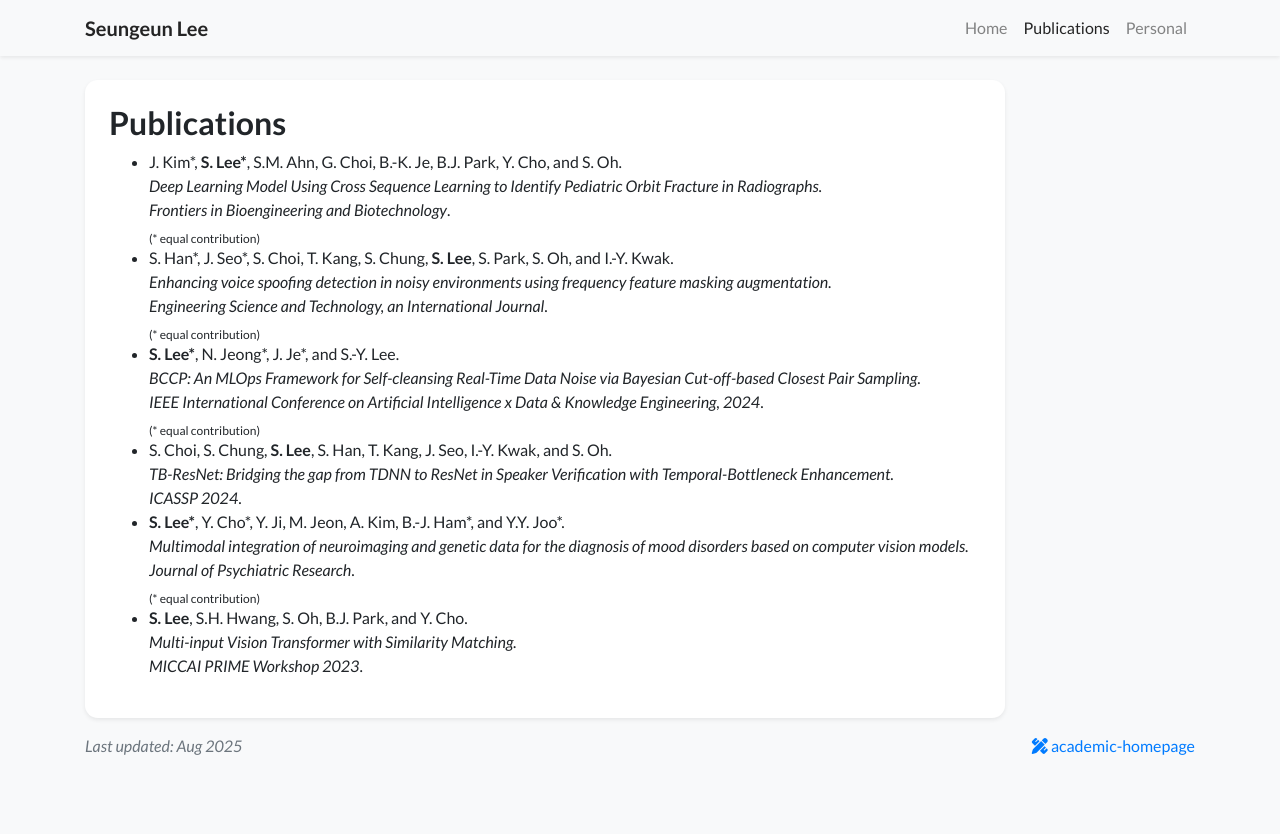
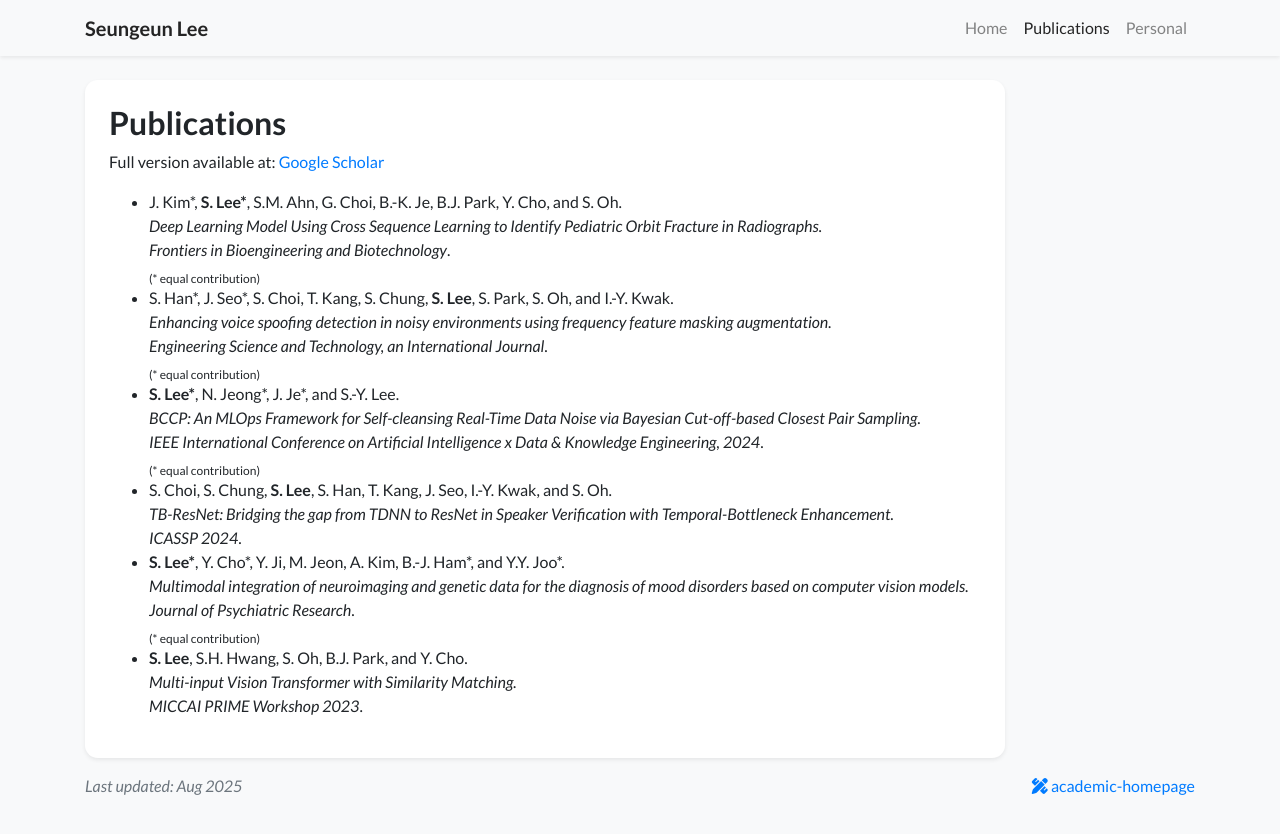
Before and after one commit to duneag2/duneag2.github.io, a Jekyll site: the page built from publications.html, in a window 1280 px wide. Shown: the top 834 px of the page. Built offline with Jekyll 4.4.1, drawn with Linux system fonts in a browser that asks for light colours; nearby versions of some CDN libraries; a style sheet for code colours, icons or effects is not loaded.

Commit message:
Update publications.html

```diff
--- a/publications.html
+++ b/publications.html
@@ -11,6 +11,11 @@
     <div class="my-0 p-0 bg-white shadow-sm rounded-xl p-4">
 
       <h2>Publications</h2>
+
+      <p>
+        Full version available at:
+        <a href="https://scholar.google.com/citations?user=FXaMWroAAAAJ" target="_blank">Google Scholar</a>
+      </p>
 
       <ul>
         <li>
```
